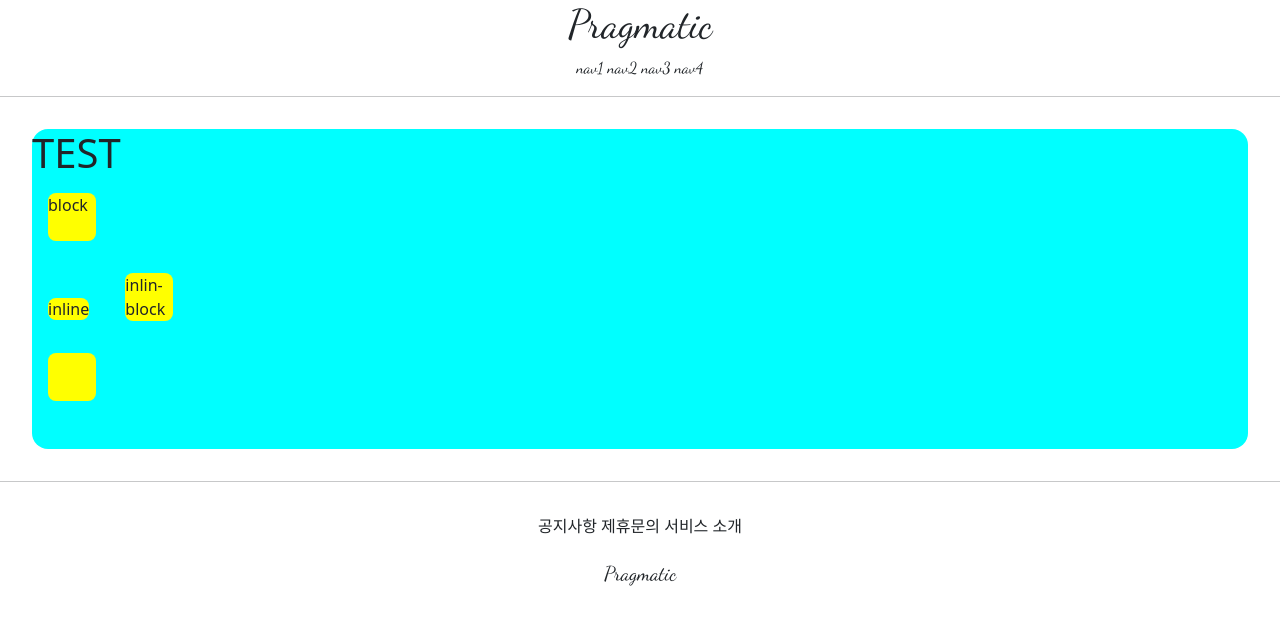
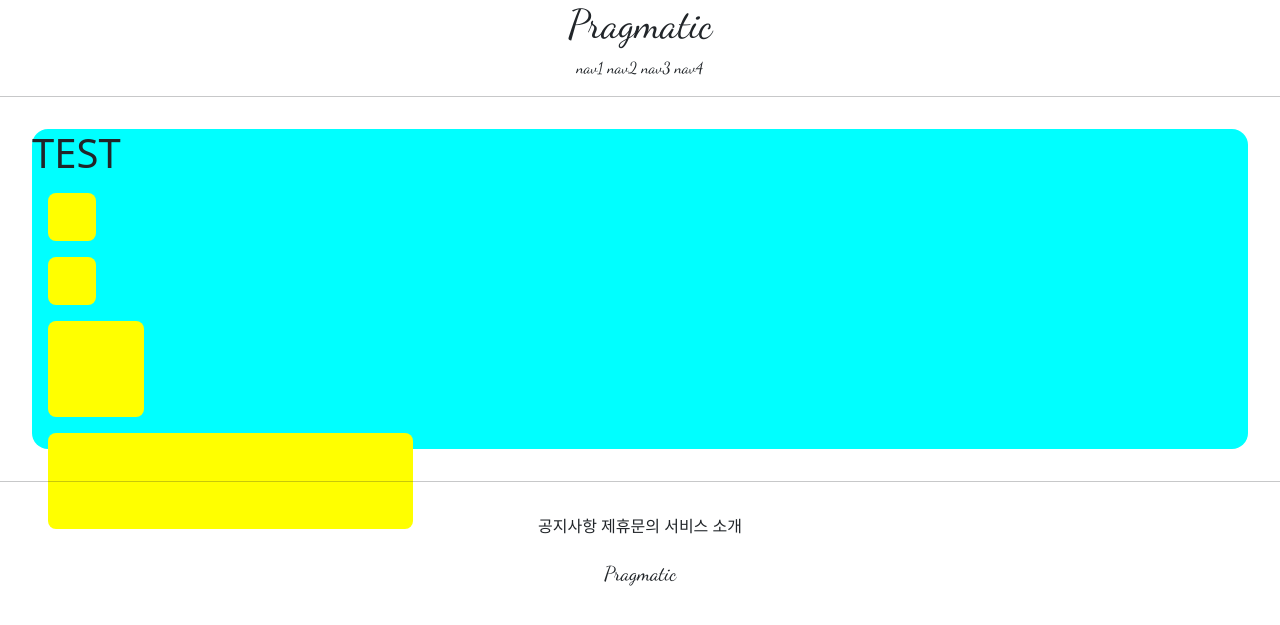
Before and after one commit to chirang963/gis_Yhw_1, a Django app: page /accounts/hello_world/ in a window 1280 px wide. Shown: the top 625 px of the page. Run offline with Django 3.2, Linux system fonts and the light colour scheme; parts of the project's set-up code (start-up, migrations or seed data) failed here and were passed over.

Commit message:
7/7 2ban class commit 3

```diff
--- a/accountapp/templates/accountapp/hello_world.html
+++ b/accountapp/templates/accountapp/hello_world.html
@@ -15,16 +15,15 @@
 
 
 </style>
-    <div style="height: 20rem; background-color: aqua; margin: 2rem; border-radius: 1rem;">
+    <div style="height: 20rem; background-color: aqua; margin: 2rem; border-radius: 1rem; font-size: 2rem">
         <h1>
 
             TEST</h1>
 
-        <div class="testing" style="display: block">block</div>
-        <div class="testing" style="display: inline">inline</div>
-        <div class="testing" style="display: inline-block">inlin-block</div>
-        <div class="testing" style="display: none">none</div>
-        <div class="testing"> </div>
+        <div class="testing" style="height: 48px; width: 48px"></div>
+        <div class="testing" style="height: 3rem; width: 3rem"></div>
+        <div class="testing" style="height: 3em; width: 3em"></div>
+        <div class="testing" style="height: 30%; width: 30%"></div>
 
     </div>
 
```
